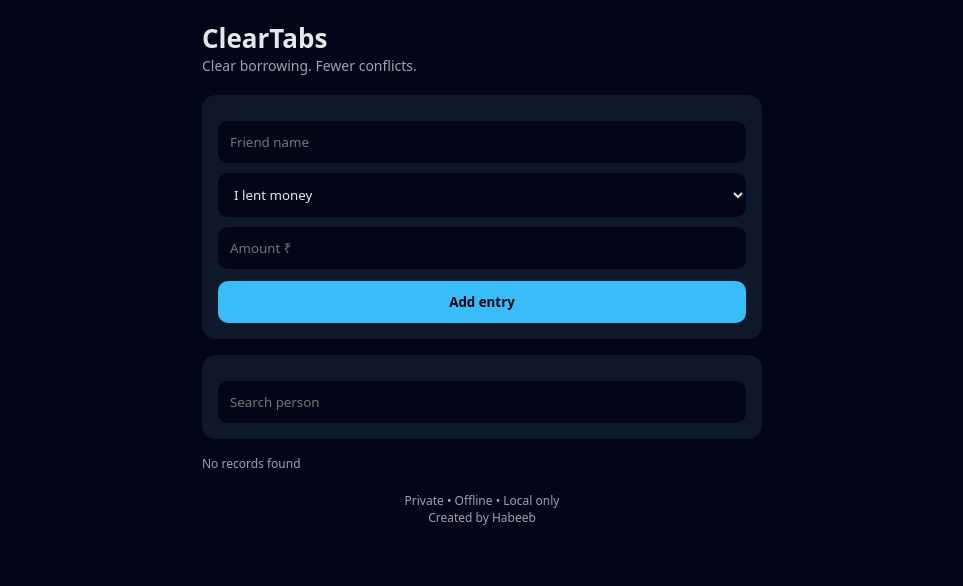
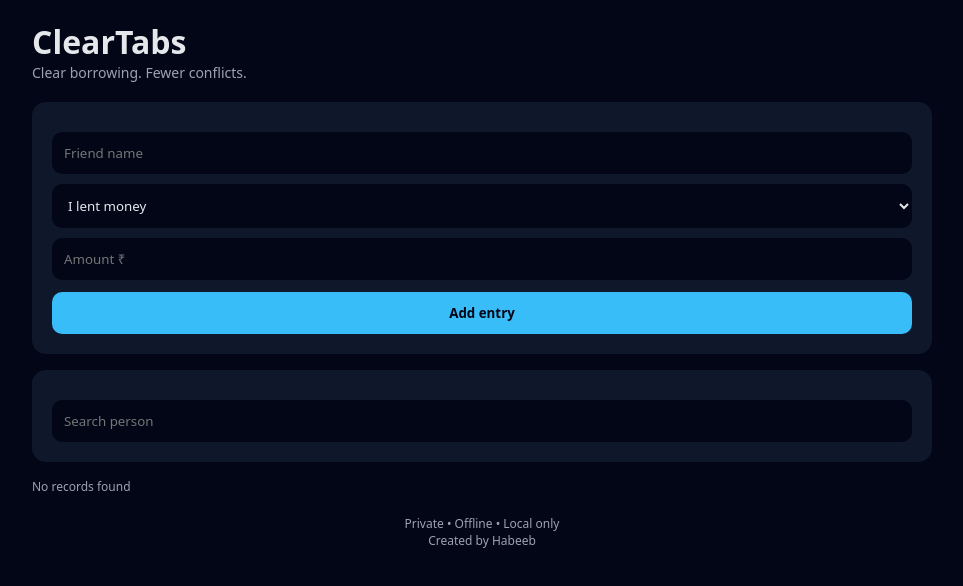
Before and after one commit to muhammad-habeeb/cleartabs-iou-tracker, a plain HTML site: page index.html in a window 1280 px wide. Shown: the whole page, without its empty margins (158-1121 px from the left). Drawn offline with Linux system fonts and the light colour scheme.

Commit message:
Update style.css

```diff
--- a/style.css
+++ b/style.css
@@ -135,3 +135,23 @@ footer {
   color:var(--muted);
   margin-top:20px;
 }
+
+@media (min-width: 768px) {
+  .app {
+    max-width: 720px;
+  }
+
+  h1 {
+    font-size: 32px;
+  }
+
+  .card {
+    padding: 20px;
+  }
+}
+
+@media (min-width: 1024px) {
+  .app {
+    max-width: 900px;
+  }
+}
```
